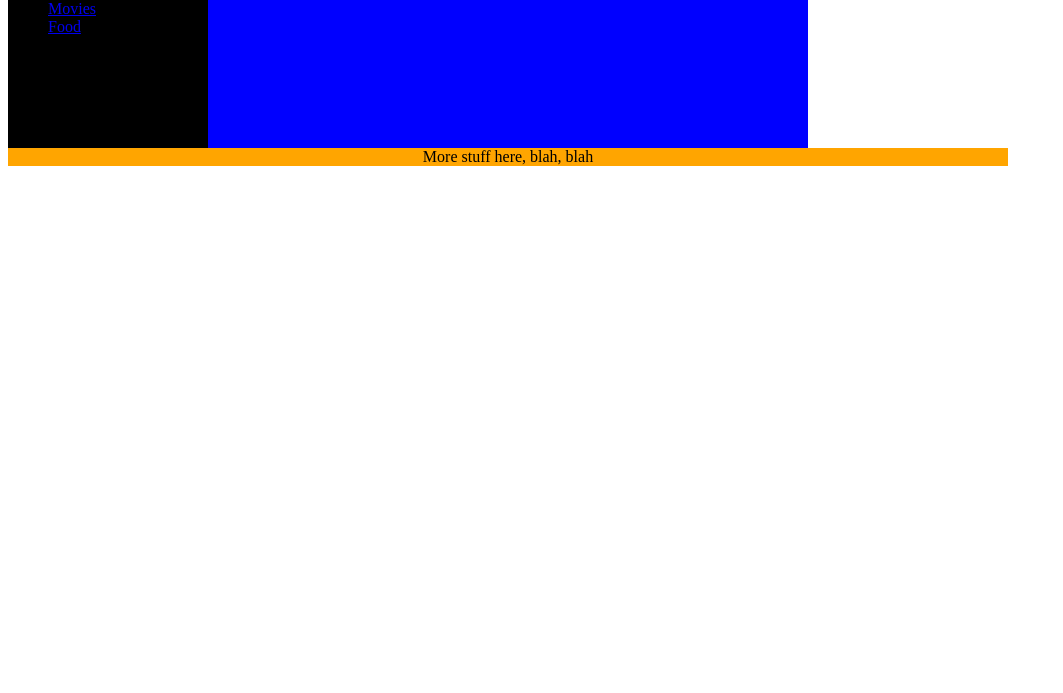
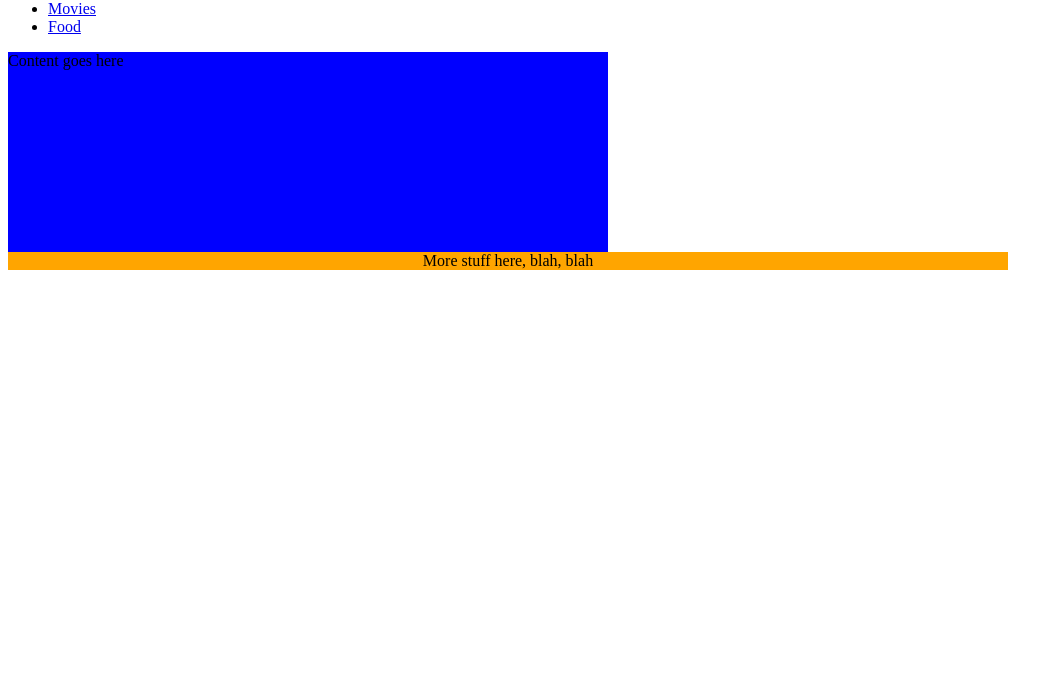
Before and after one commit to tonymauro/tonymauro.github.io, a plain HTML site: page food.html in a window 1280 px wide. Shown: the part 107-800 px from the top of the page, without its empty margins (0-1063 px from the left). Drawn offline with Linux system fonts and the light colour scheme.

Commit message:
Update food.css

```diff
--- a/food.css
+++ b/food.css
@@ -8,7 +8,7 @@
 	font-size: 40px;
 }
 
-#menu{
+menu{
 	background-color:#000000;
 	height:200px;
 	width:200px;
```
